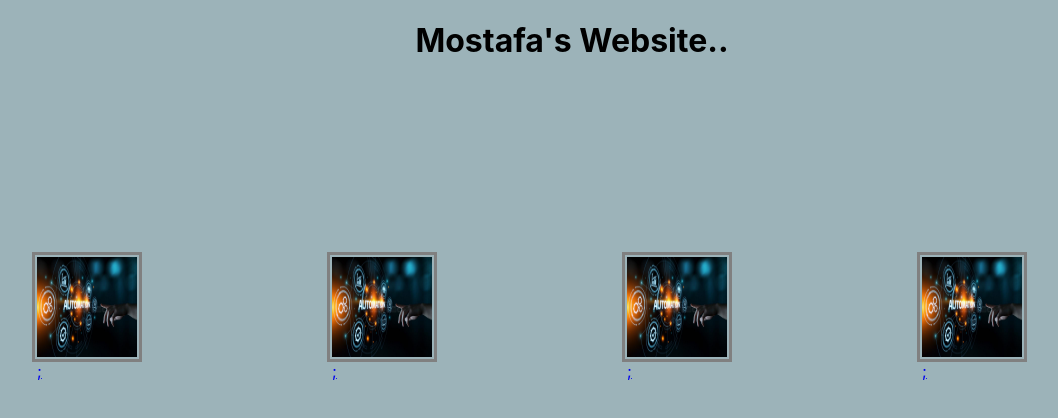
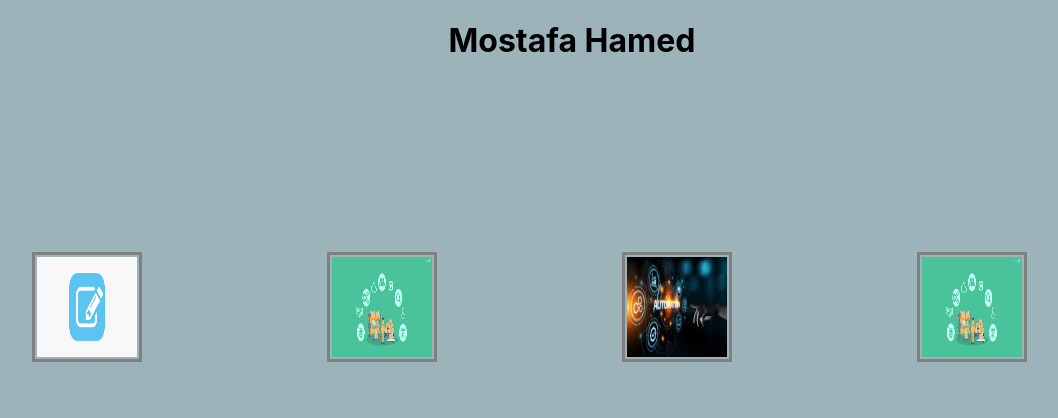
Before and after one commit to MostafaHamedd/MyWebsite, a React (Create React App) app: page / in a window 1280 px wide. Shown: the top 418 px of the page, without its empty margins (68-1126 px from the left). Built offline with nearby package versions, Linux system fonts and the light colour scheme.

Commit message:
Added parameters to the project function

```diff
--- a/src/App.js
+++ b/src/App.js
@@ -1,23 +1,49 @@
 import "./App.css";
 import image from "./automation.jpg";
+import courseTracker from "./CourseTracker.png";
+import ims from "./IMS.png";
 import React, { Component } from "react";
 
-function project() {
+function project(img, url, title) {
   return (
-    <a href="https://www.google.com">
-      <img className="photo" src={image} alt="pic 1" />;
+    <a href={url}>
+      <img title={title} className="photo" src={img} alt="pic 1" />
     </a>
   );
 }
 function App() {
   return (
     <div>
-      <h1 className="typing-text">Mostafa's Website..</h1>
+      <h1 className="typing-text">Mostafa Hamed</h1>
       <div className="containerTest">
-        <div className="container1"> {project()}</div>
-        <div className="container1"> {project()}</div>
-        <div className="container1"> {project()}</div>
-        <div className="container1"> {project()}</div>
+        <div className="container1">
+          {project(
+            courseTracker,
+            "https://github.com/MostafaHamedd/Course-grade-tracker",
+            "Course Tracker"
+          )}
+        </div>
+        <div className="container1">
+          {project(
+            ims,
+            "https://github.com/MostafaHamedd/Inventory-Management-System",
+            "IMS"
+          )}
+        </div>
+        <div className="container1">
+          {project(
+            image,
+            "https://github.com/MostafaHamedd/UManitoba-Course-Registration-Automation-Educational-Purposes-",
+            "Auotomated Registration"
+          )}
+        </div>
+        <div className="container1">
+          {project(
+            ims,
+            "https://github.com/MostafaHamedd/Tellmore01.github.io",
+            "Github.io"
+          )}
+        </div>
       </div>
     </div>
   );
```
Also changed, not shown: src/CourseTracker.png (added), src/IMS.png (added).
